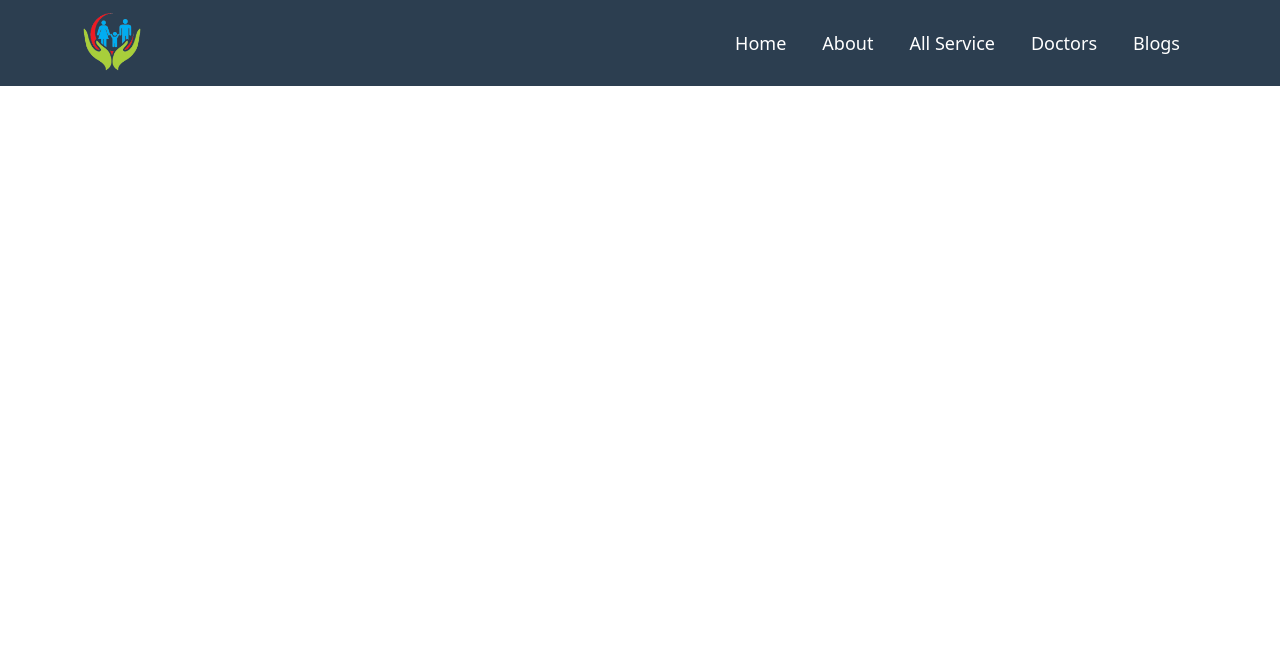
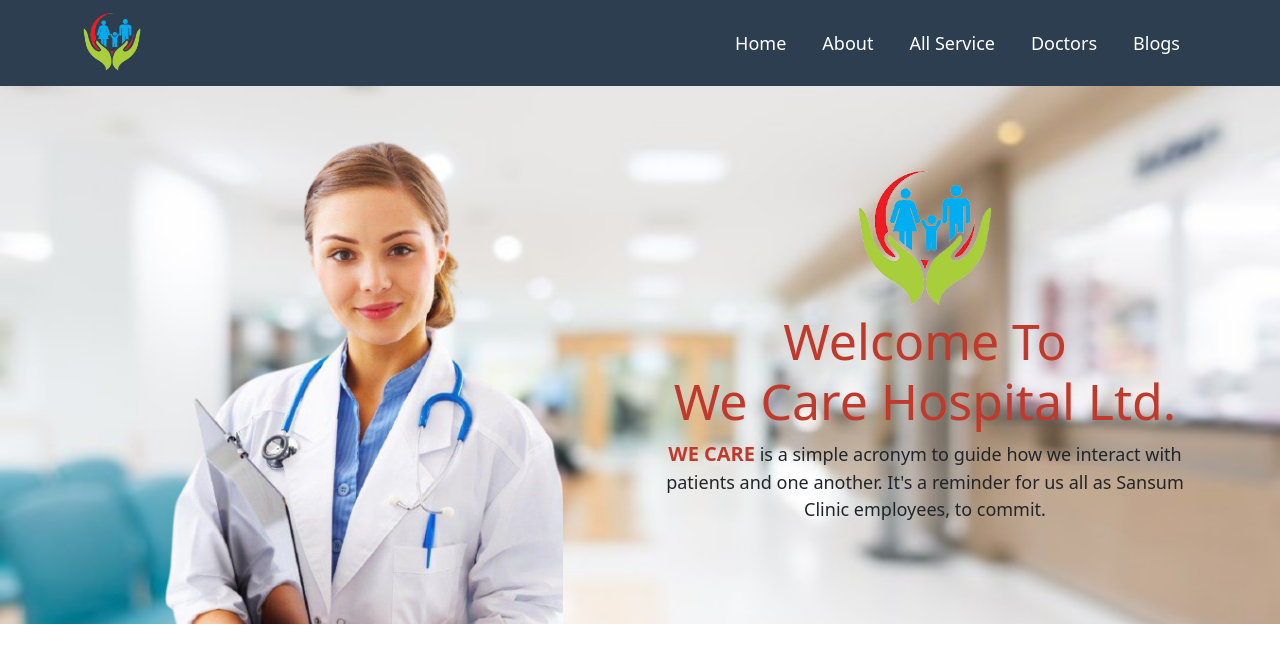
Before and after one commit to MD-Mehedi-Hasan18111/health-care-website, a React (Create React App) app: page / in a window 1280 px wide. Shown: the top 662 px of the page. Built offline with nearby package versions, Linux system fonts and the light colour scheme.

Commit message:
Banner Added

```diff
--- /dev/null
+++ b/src/components/Home/Banner/Banner.css
@@ -0,0 +1,21 @@
+.banner-area{
+    background-image: url('../../../images/background-bg.jpg');
+    background-attachment: fixed;
+    background-size: 100% 100%;
+    background-repeat: no-repeat;
+}
+
+.banner-area h2{
+    font-size: 50px;
+    color: #c0392b;
+}
+
+.banner-area p{
+    font-size: 18px;
+    font-weight: 500;
+    text-align: center;
+}
+
+.banner-area span{
+    color: #c0392b;
+}
--- /dev/null
+++ b/src/components/Home/Banner/Banner.js
@@ -0,0 +1,28 @@
+import React from 'react';
+import { Col, Container, Row } from 'react-bootstrap';
+import './Banner.css';
+import logo from '../../../images/logo.png';
+import bannerImg from '../../../images/banner-img.png';
+
+const Banner = () => {
+    return (
+        <div>
+            <div className="banner-area">
+                <Container>
+                    <Row className="d-flex align-items-center">
+                        <Col lg={6} md={6} xs={12}>
+                            <img width="415px" src={bannerImg} alt="" />
+                        </Col>
+                        <Col lg={6} md={6} xs={12}>
+                            <img width="140px" src={logo} alt="" />
+                            <h2>Welcome To<br /> We Care Hospital Ltd.</h2>
+                            <p><span className="fw-bold fs-5">WE CARE</span> is a simple acronym to guide how we interact with patients and one another. It's a reminder for us all as Sansum Clinic employees, to commit.</p>
+                        </Col>
+                    </Row>
+                </Container>
+            </div>
+        </div>
+    );
+};
+
+export default Banner;
--- a/src/components/Home/Home.js
+++ b/src/components/Home/Home.js
@@ -1,10 +1,12 @@
 import React from 'react';
+import Banner from './Banner/Banner';
 import NavBar from './NavBar/NavBar';
 
 const Home = () => {
     return (
         <div>
             <NavBar />
+            <Banner />
         </div>
     );
 };
```
